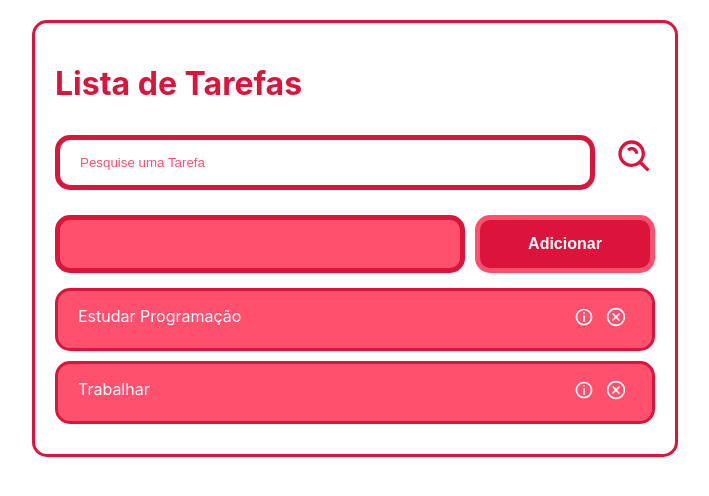
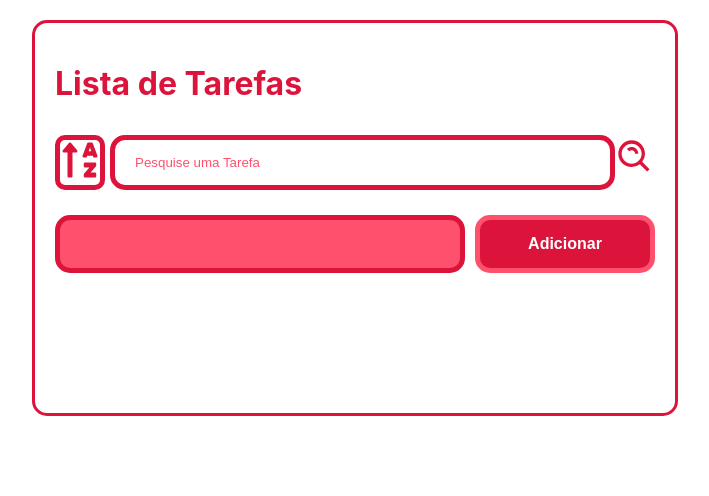
Before and after one commit to GuilhermeManfrin134/ListaTarefas-React, a React (Create React App) app: page / in a window 1280 px wide. Shown: the top 496 px of the page, without its empty margins (285-994 px from the left). Built offline with nearby package versions, Linux system fonts and the light colour scheme.

Commit message:
Adicionado filtro por ordem alfabética

```diff
--- a/src/App.jsx
+++ b/src/App.jsx
@@ -9,18 +9,7 @@ import Search from "./componentes/Search";
 
 const App = () => {
 
-  const tarefas = [
-    {
-      id: "1",
-      title: 'Estudar Programação',
-      completed: false,
-    },
-    {
-      id: "2",
-      title: 'Trabalhar',
-      completed: false,
-    },
-  ]
+  const tarefas = [];
 
   const [tasks, setTasks] = useState(tarefas);
 
@@ -54,16 +43,26 @@ const App = () => {
     setTasks(removeTask)
   }
 
+  const handleOrderClick = () => {
+    let newListTask = [... tasks];
+
+    newListTask.sort((a, b) => (a.title > b.title ? 1 : b.title > a.title ? -1 : 0))
+
+    setTasks(newListTask)
+  }
+
   const [search, setSearch] = useState('');
 
-  const searchFilter = tasks.filter((tarefa) => tarefa.title.toLowerCase().includes(search.toLowerCase()))
+  const lowerSearch = search.toLowerCase();
+
+  const searchFilter = tasks.filter((tarefa) => tarefa.title.toLowerCase().includes(lowerSearch))
 
 
   return (
     <Router>
         <div className="container">
             <Header />
-              <Search search={search} setSearch={setSearch} />
+              <Search handleOrderClick={handleOrderClick} search={search} setSearch={setSearch} />
               <AddTask handleTaskAddition={handleTaskAddition} />
               <Tasks
                 tasks={searchFilter}
--- a/src/componentes/Search.css
+++ b/src/componentes/Search.css
@@ -13,9 +13,16 @@
     box-sizing: border-box;
     width: 90%;
 }
-.iconSearch{
+.iconSearch, .iconAlphabetic{
     color: crimson;
     font-size: 40px;
+}
+.iconAlphabetic{
+    margin-right: 5px;
+    border: 5px solid crimson;
+    height: 45px;
+    cursor: pointer;
+    border-radius: 10px;
 }
 ::-webkit-input-placeholder {
     color: rgb(255, 81, 110);
--- a/src/componentes/Search.jsx
+++ b/src/componentes/Search.jsx
@@ -1,12 +1,19 @@
 import React from 'react';
 import "./Search.css"
 import { BiSearchAlt } from 'react-icons/bi'
+import { FaSortAlphaUp } from 'react-icons/fa'
 
-const Search = ({search, setSearch}) => {
+const Search = ({handleOrderClick, search, setSearch}) => {
 
     return (
         <>
             <div className="taskSearch" >
+                <div className="iconAlphabetic"
+                    onClick={handleOrderClick}
+                    value="Ordenar"
+                >
+                    <FaSortAlphaUp />
+                </div>
                 <input className="inputSearch"
                     type="text"
                     placeholder="Pesquise uma Tarefa"
```
